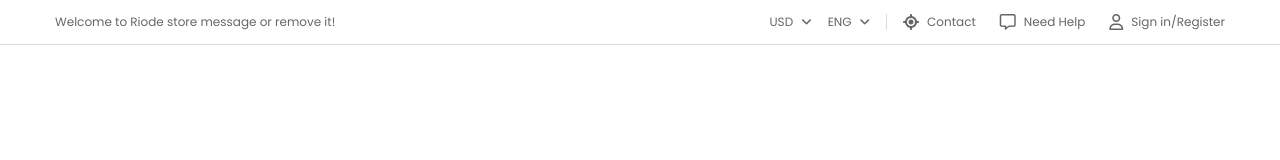
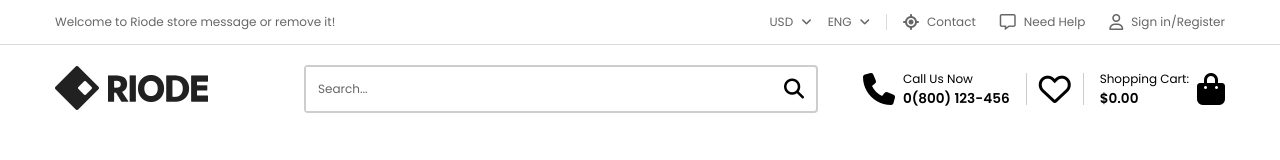
Before and after one commit to Nbregvadzzze/e-commerce-with-fake-api, a website: page index.html in a window 1280 px wide. Drawn offline with nearby package versions, Linux system fonts and the light colour scheme.

Commit message:
SECTION [MAIN] COMPLETED

```diff
--- a/index.html
+++ b/index.html
@@ -19,7 +19,7 @@
 <body>
     <!-- SECTION [HEADER] STARTED -->
     <section id="header">
-        <div class="header__container">
+        <div class="container">
             <div class="header__left">
                 <p>Welcome to Riode store message or remove it!</p>
             </div>
@@ -54,7 +54,7 @@
                         </li>
                         <li>
                             <i class="fa-regular fa-user"></i>
-                            <a href="#">Sign in</a> /
+                            <a href="#">Sign in </a> /
                             <a href="#">Register</a>
                         </li>
                     </ul>
@@ -64,6 +64,39 @@
     </section>
     <!-- SECTION [HEADER] ENDED -->
 
+    <!-- SECTION [MAIN] STARTED -->
+    <section id="main">
+        <div class="container">
+            <div class="main__left">
+                <div class="main__logo">
+                    <img src="src/img/logo/logo.png" alt="">
+                </div>
+                <div class="main__search">
+                    <input type="text" placeholder="Search...">
+                    <i class="fa-solid fa-magnifying-glass"></i>
+                </div>
+            </div>
+            <div class="main__right">
+                <div class="main__call">
+                    <a href="#"><i class="fa-solid fa-phone"></i></a>
+                    <div class="main__content">
+                        <span>Call Us Now</span>
+                        <span>0(800) 123-456</span>
+                    </div>
+                </div>
+                <a href="#"><i class="fa-regular fa-heart"></i></a>
+                <div class="main__shop">
+                    <div class="main__content">
+                        <span id="totalProduct">Shopping Cart:</span>
+                        <span id="totalSum">$0.00</span>
+                    </div>
+                    <a href="#"><i class="fa-solid fa-bag-shopping"></i></a>
+                </div>
+            </div>
+        </div>
+    </section>
+    <!-- SECTION [MAIN] ENDED -->
+
     <script src="dist/js/bundle.js"></script>
 </body>
 
--- /dev/null
+++ b/src/scss/accessary.scss
@@ -0,0 +1,11 @@
+.container {
+    @include flex-between-center();
+    width: $container-width;
+    margin: 0 auto;
+}
+
+::placeholder {
+    font-size: $font-s;
+    font-family: 'Poppins';
+    color: $first-font-color;
+}
--- a/src/scss/style.scss
+++ b/src/scss/style.scss
@@ -4,6 +4,7 @@
 @import url('https://cdnjs.cloudflare.com/ajax/libs/animate.css/4.1.1/animate.min.css');
 @import 'variables';
 @import 'mixin';
+@import 'accessary';
 html {
     font: {
         size: $size;
@@ -17,11 +18,8 @@ html {
     font-size: $font-s;
     border-bottom: 1px solid rgb(219, 219, 219);
     padding: $padding-xs 0;
-    .header__container {
-        @include flex-between-center();
-        width: $container-width;
-        margin: 0 auto;
     color: $first-font-color;
+    .header__right {
         .header__dropdown {
             @include flex-between-center();
             padding-right: $padding;
@@ -75,7 +73,6 @@ html {
                 }
             }
         }
-        .header__right {
         @include flex-between-center();
         .header__details ul {
             display: $flex;
@@ -106,4 +103,82 @@ html {
         }
     }
 }
+
+// SECTION [MAIN]
+#main {
+    padding: $padding-m 0;
+    .main__left {
+        @include flex-between-center();
+        gap: $gap-xxxl;
+        .main__logo {
+            img {
+                width: 153px;
+                height: 44px;
             }
+        }
+        .main__search {
+            @include flex-between-center();
+            border: 2px solid rgb(205, 205, 205);
+            width: 510px;
+            height: 44px;
+            border-radius: 4px;
+            input {
+                width: 90%;
+                height: 100%;
+                box-sizing: border-box;
+                padding-left: $padding-s;
+                outline: none;
+                border: none;
+                color: $first-font-color;
+                font: {
+                    size: $font-s;
+                    family: $font-family;
+                }
+            }
+            i {
+                font-size: $font-m;
+                margin-right: $margin-s;
+                cursor: pointer;
+            }
+        }
+    }
+    .main__right {
+        @include flex-between-center();
+        height: 44px;
+        gap: $gap;
+        a {
+            color: $second-font-color;
+        }
+        .main__call,
+        .main__shop {
+            @include flex-between-center();
+            line-height: $line-m;
+            span {
+                display: block;
+                font-size: $font-s;
+            }
+            span:last-child {
+                font-weight: $font-weight-600;
+                font-size: $font-sm;
+            }
+        }
+        .main__call {
+            i {
+                margin-right: $margin-xs;
+            }
+        }
+        .main__shop {
+            i {
+                margin-left: $margin-xs;
+            }
+        }
+        i {
+            font-size: $font-xl;
+        }
+        .fa-heart {
+            border-right: 1px solid rgb(205, 205, 205);
+            border-left: 1px solid rgb(205, 205, 205);
+            padding: 0 $padding-s;
+        }
+    }
+}
```
Also changed, not shown: dist/css/style.min.css, 1 other file. Lines whose indentation alone changed are shown as unchanged.
